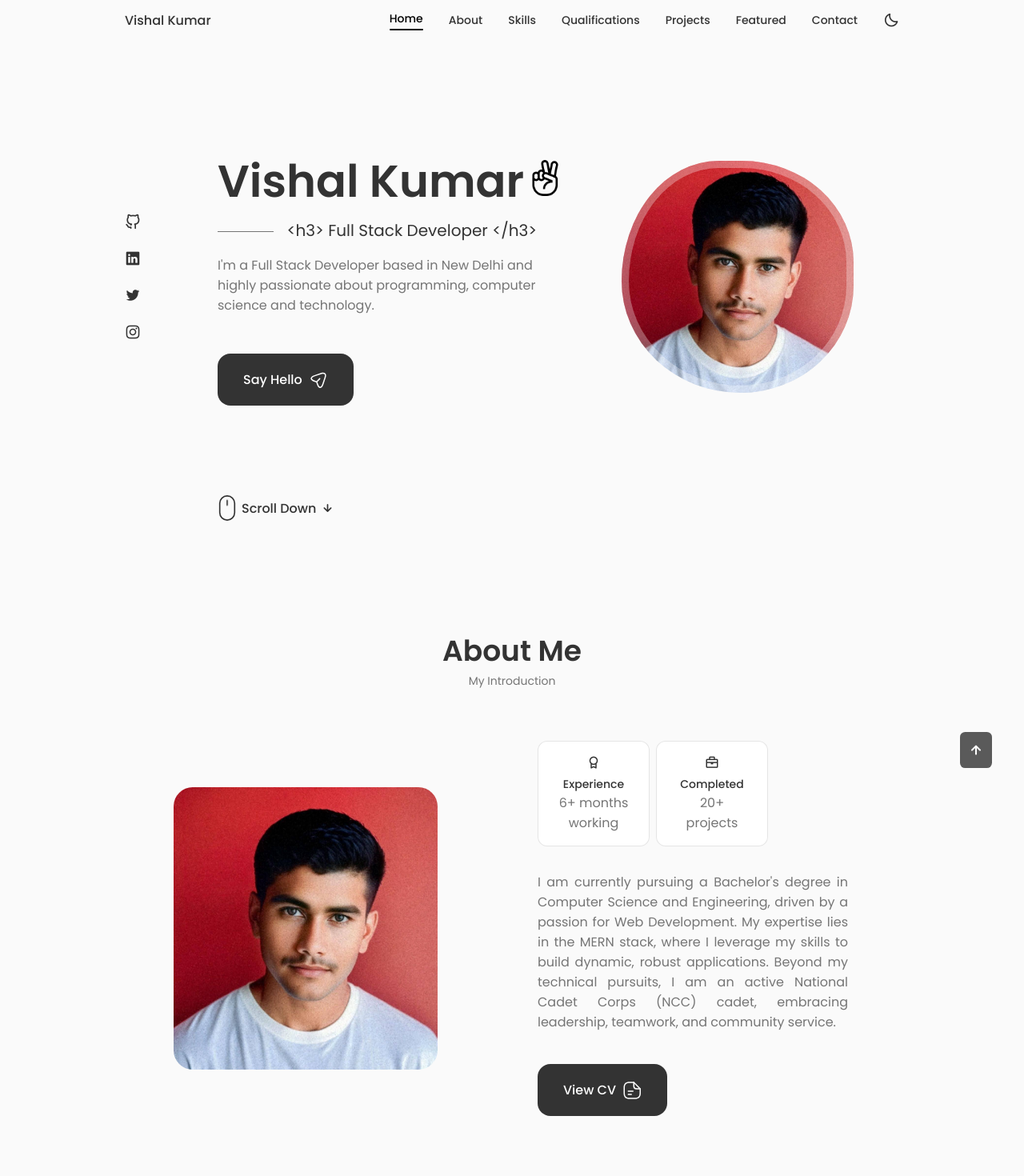
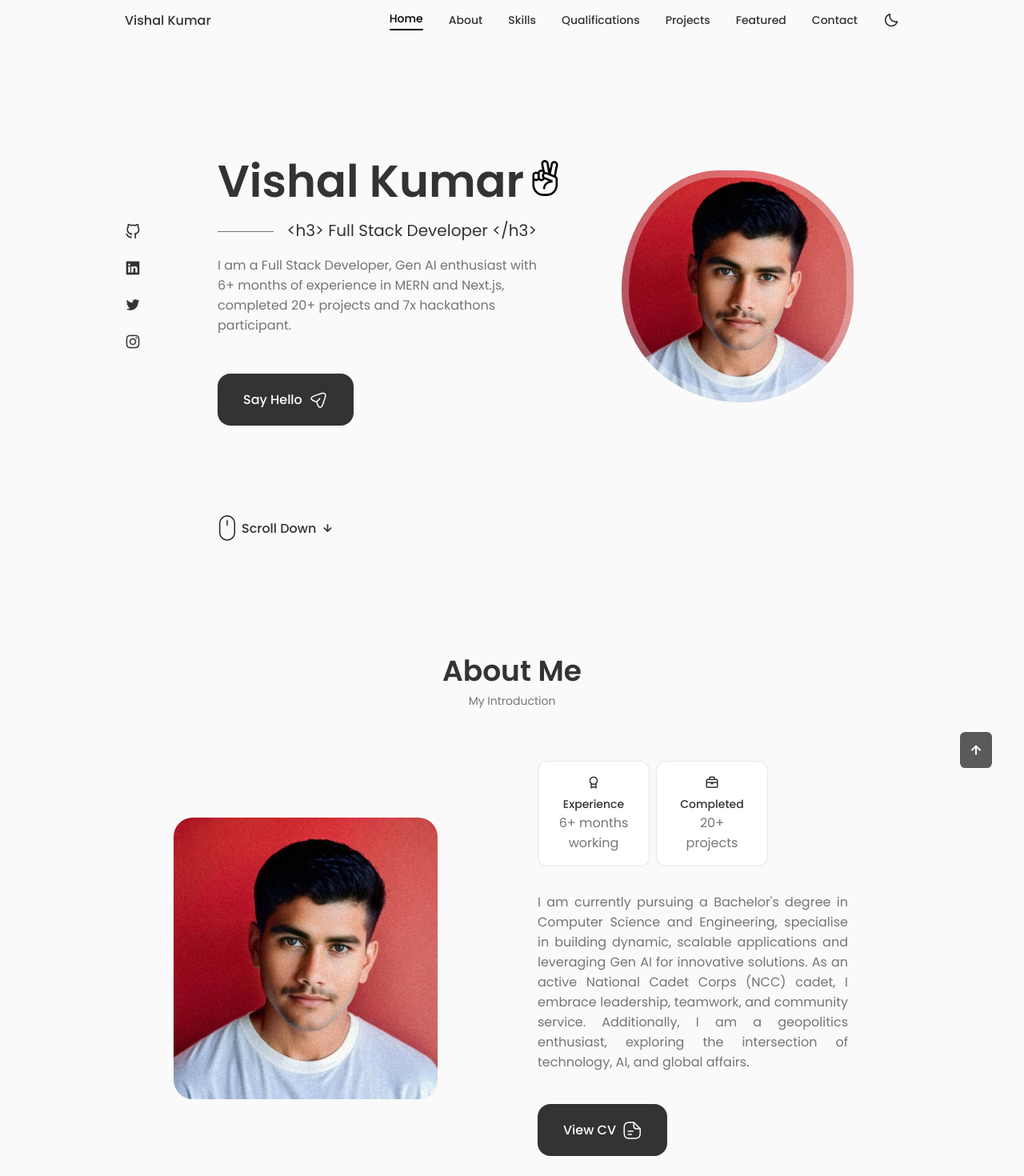
Before and after one commit to iamvishalrathi/My-PortFolio-Website, a React (Create React App) app: page / in a window 1280 px wide. Shown: the top 1470 px of the page at 80% size. Built offline with nearby package versions, Linux system fonts and the light colour scheme.

Commit message:
updated info

```diff
--- a/src/components/about/About.js
+++ b/src/components/about/About.js
@@ -15,11 +15,9 @@ const About = () => {
         <div className='about__data'>
           <Info />
 
-          <p className='about__description'>I am currently pursuing a Bachelor's degree
-            in Computer Science and Engineering, driven by a passion for Web Development.
-            My expertise lies in the MERN stack, where I leverage my skills to build dynamic,
-            robust applications. Beyond my technical pursuits, I am an active National Cadet Corps
-            (NCC) cadet, embracing leadership, teamwork, and community service.
+          <p className='about__description'>I am currently pursuing a
+            Bachelor's degree in Computer Science and Engineering, specialise in building dynamic, scalable applications and
+            leveraging Gen AI for innovative solutions. As an active National Cadet Corps (NCC) cadet, I embrace leadership, teamwork, and community service. Additionally, I am a geopolitics enthusiast, exploring the intersection of technology, AI, and global affairs.
           </p>
 
           <a target="_blank" rel="noreferrer" href={CV} className='button button--flex'>View CV
--- a/src/components/home/Data.js
+++ b/src/components/home/Data.js
@@ -12,9 +12,7 @@ const Data = ({ isDark }) => {
       </h1>
       <h3 className='home__subtitle'>{`<h3> Full Stack Developer </h3>`}</h3>
       <p className='home__description'>
-        I'm a Full Stack Developer based in New Delhi and
-        highly passionate about programming, computer science
-        and technology.
+        I am a Full Stack Developer, Gen AI enthusiast with 6+ months of experience in MERN and Next.js, completed 20+ projects and 7x hackathons participant.
       </p>
 
       <a href='#contact' className='button button--flex'>Say Hello
```
Also changed, not shown: 1 other file (tests, documents, lock files or other folders).
